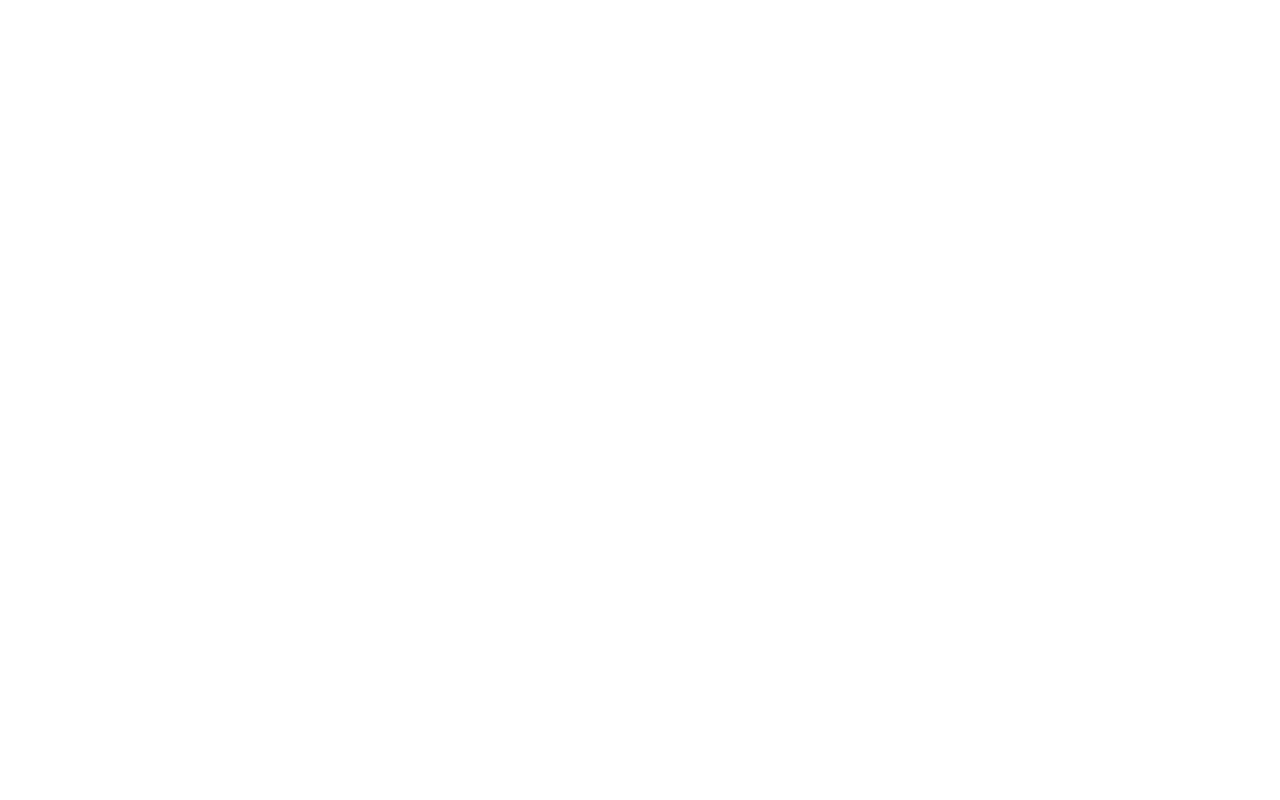
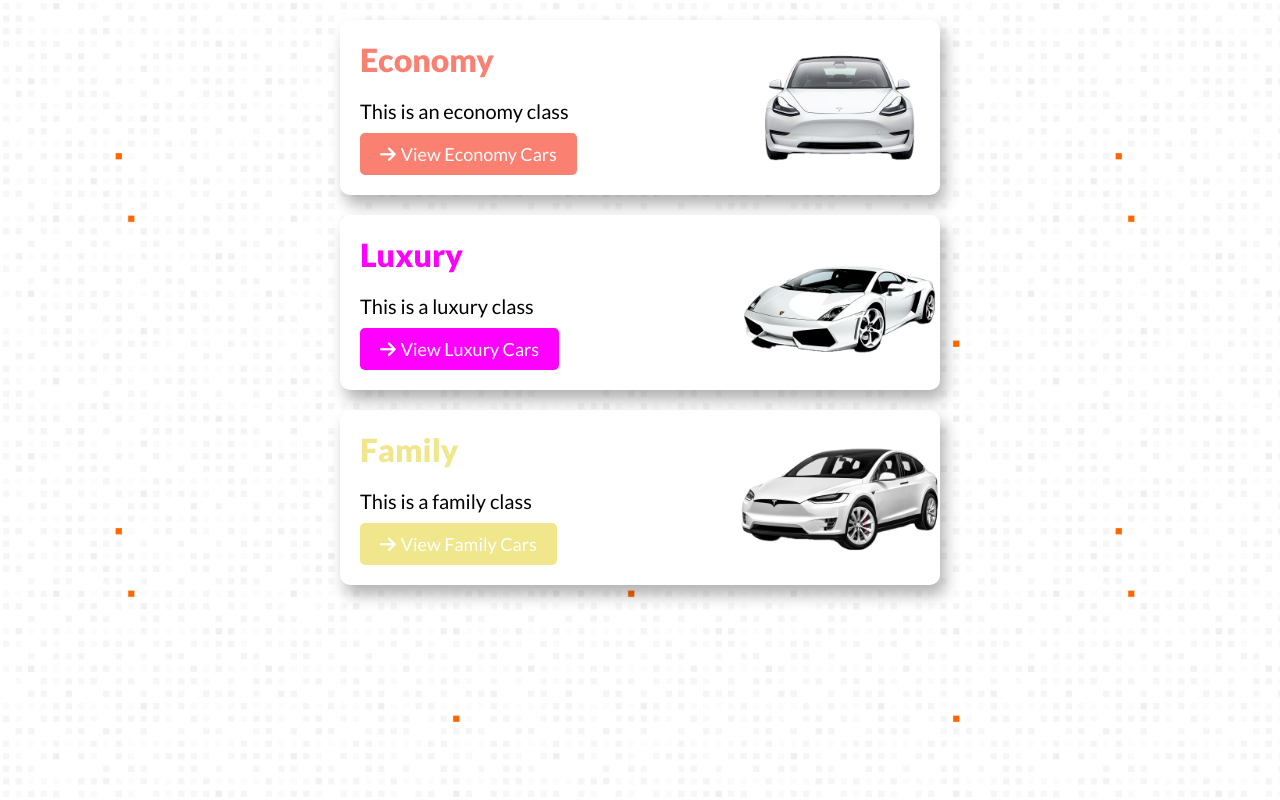
Before and after one commit to dmytro-ch21/project-car-display-cards, a plain HTML site: page index.html in a window 1280 px wide. Drawn offline with Linux system fonts and the light colour scheme.

Commit message:
solution

```diff
--- a/css/style.css
+++ b/css/style.css
@@ -0,0 +1,117 @@
+/* set common font */
+body {
+    font-family: 'Lato', sans-serif;
+    background: url(../assets/pattern.png);
+    background-size: 500px;
+}
+
+/* reset margins and padding */
+* {
+    margin: 0;
+    padding: 0;
+    box-sizing: border-box;
+}
+
+/* common stylke for cards */
+.card {
+    max-width: 600px;
+    margin: 20px auto;
+    padding: 20px;
+    border-radius: 10px;
+    box-shadow: 5px 10px 15px rgba(0,0,0, 0.3);
+}
+
+/* cards header */
+.card h1 {
+    margin-bottom: 20px;
+    font-weight: 800;
+}
+
+/* cards paragraphs */
+.card p {
+    margin-bottom: 5px;
+    font-size: 20px;
+}
+
+/* style the card economy */
+.card-economy h1 {
+    color: salmon;
+}
+
+.card-economy a {
+    background-color: salmon;
+}
+
+.card-economy a:hover {
+    background-color: rgb(235, 117, 104);
+}
+
+.card-economy a:active {
+    background-color: rgb(215, 106, 94);
+}
+
+/* style luxury card */
+.card-luxury h1 {
+    color: magenta;
+}
+
+.card-luxury a {
+    background-color: magenta;
+}
+
+.card-luxury a:hover {
+    background-color: rgb(231, 10, 231);
+}
+
+.card-luxury a:active {
+    background-color: rgb(207, 17, 207);
+}
+
+
+/* style family card */
+.card-family h1 {
+    color: khaki;
+}
+
+.card-family a {
+    background-color: khaki;
+}
+
+.card-family a:hover {
+    background-color: rgb(216, 207, 125);
+}
+
+.card-family a:active {
+    background-color: rgb(208, 200, 129);
+}
+
+/* style link buttons */
+a {
+    display: inline-block;
+    text-decoration: none;
+    background-color: aqua;
+    color: #fff;
+    padding: 10px 20px;
+    border-radius: 5px;
+    font-size: 18px;
+    margin-top: 5px;
+}
+
+.card-economy {
+    background: #fff url(../assets/economic-car.png) no-repeat right;
+    background-size: 200px;
+}
+
+.card-luxury {
+    background: #fff url(../assets/luxury-car.png) no-repeat right;
+    background-size: 200px;
+}
+
+.card-family {
+    background: #fff url(../assets/family-car.png) no-repeat right;
+    background-size: 200px;
+}
+
+i {
+    margin-right: 5px;
+}
--- a/index.html
+++ b/index.html
@@ -3,10 +3,37 @@
 <head>
     <meta charset="UTF-8">
     <meta name="viewport" content="width=device-width, initial-scale=1.0">
+    <link rel="preconnect" href="https://fonts.googleapis.com">
+    <link rel="preconnect" href="https://fonts.gstatic.com" crossorigin>
+    <link
+        href="https://fonts.googleapis.com/css2?family=Lato:ital,wght@0,400;0,700;0,900;1,400;1,700;1,900&display=swap"
+        rel="stylesheet">
     <link rel="stylesheet" href="./css/style.css">
-    <title>Your Title</title>
+    <link rel="stylesheet" href="https://cdnjs.cloudflare.com/ajax/libs/font-awesome/6.6.0/css/all.min.css"
+        integrity="sha512-Kc323vGBEqzTmouAECnVceyQqyqdsSiqLQISBL29aUW4U/M7pSPA/gEUZQqv1cwx4OnYxTxve5UMg5GT6L4JJg=="
+        crossorigin="anonymous" referrerpolicy="no-referrer" />
+    <title>Car Display Cards Project</title>
 </head>
+
 <body>
+    <div class="container">
+        <div class="card card-economy">
+            <h1>Economy</h1>
+            <p>This is an economy class</p>
+            <a href="#"><i class="fa-solid fa-arrow-right"></i>View Economy Cars</a>
+        </div>
+        <div class="card card-luxury">
+            <h1>Luxury</h1>
+            <p>This is a luxury class</p>
+            <a href="#"><i class="fa-solid fa-arrow-right"></i>View Luxury Cars</a>
+        </div>
+        <div class="card card-family">
+            <h1>Family</h1>
+            <p>This is a family class</p>
+            <a href="#"><i class="fa-solid fa-arrow-right"></i>View Family Cars</a>
+        </div>
+    </div>
 
 </body>
+
 </html>
```
